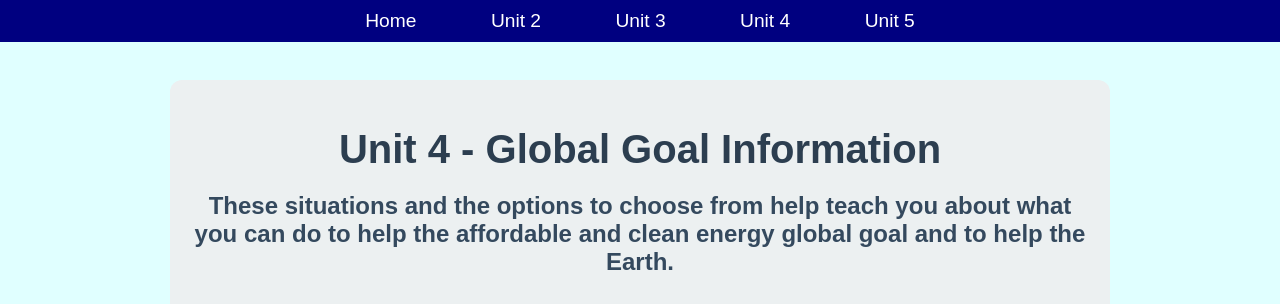
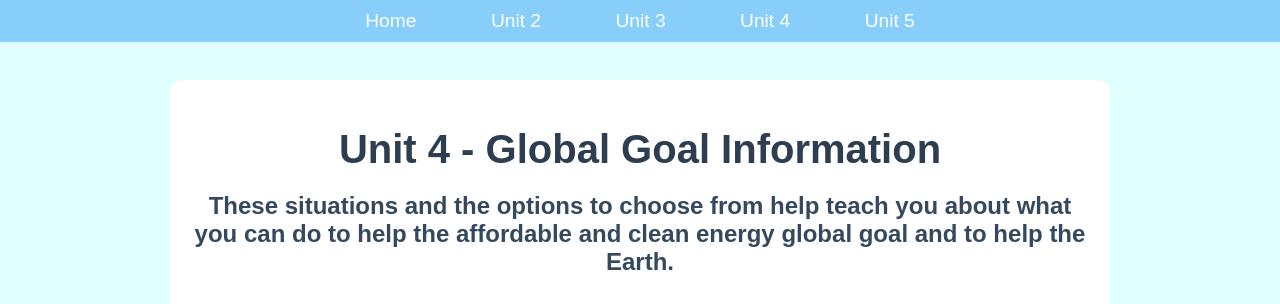
Before and after one commit to hannaheparker/hannaheparker.github.io, a plain HTML site: page unit4.html in a window 1280 px wide. Shown: the top 304 px of the page. Drawn offline with Linux system fonts and the light colour scheme.

Commit message:
Update unit4.html

```diff
--- a/unit4.html
+++ b/unit4.html
@@ -8,7 +8,7 @@
       /* General Body Style */
       body {
         background-color: lightCyan;
-        color: navy;
+        color: lightSkyBlue;
         font-family: 'Arial', sans-serif;
         text-align: center;
         display: grid;
@@ -20,7 +20,7 @@
       /* Menu Bar Styling */
       nav {
         width: 100%;
-        background-color: navy;
+        background-color: lightSkyBlue;
         padding: 10px 0;
         position: fixed;
         top: 0;
@@ -38,7 +38,7 @@
       }
 
       nav a:hover {
-        background-color: #1abc9c;
+        background-color: #ecf0f1;
         color: white;
       }
 
@@ -48,7 +48,7 @@
         text-align: center;
         padding: 20px;
         max-width: 900px;
-        background-color: #ecf0f1;
+        background-color: white;
         border-radius: 12px;
       }
 
```
